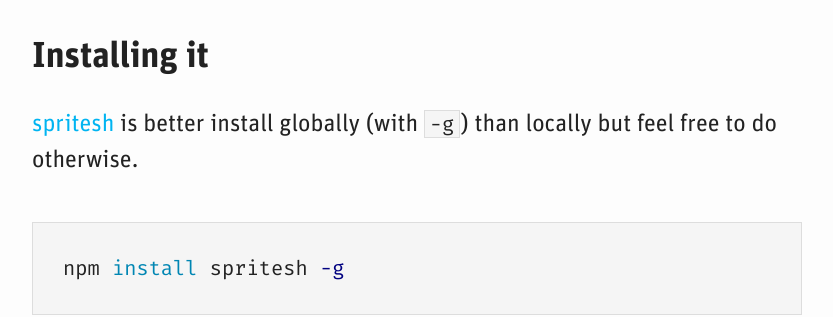
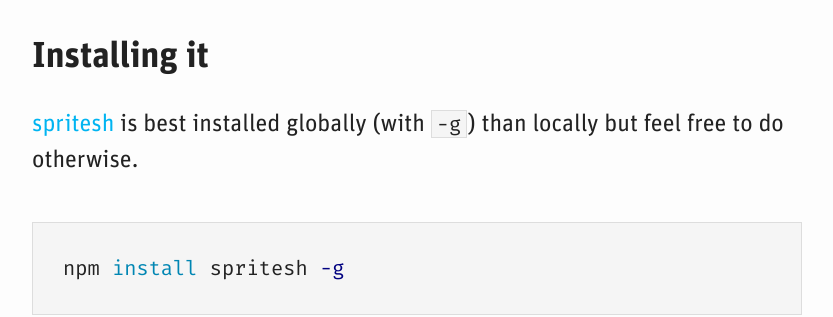
Before and after one commit to edenspiekermann/espi-devblog, a Jekyll site: the page built from _posts/2016-02-10-introducing-spritesh.md, in a window 1280 px wide and 900 px high, scrolled down 995 px. Shown: the part 152-469 px from the top of the window, without its empty margins (223-1056 px from the left). Built offline with Jekyll 4.4.1, drawn with Linux system fonts in a browser that asks for light colours.

Commit message:
Fixed typo in “Introducing spritesh”

```diff
--- a/_posts/2016-02-10-introducing-spritesh.md
+++ b/_posts/2016-02-10-introducing-spritesh.md
@@ -16,7 +16,7 @@
 
 ## Installing it
 
-[spritesh](https://github.com/edenspiekermann/sprite.sh) is better install globally (with `-g`) than locally but feel free to do otherwise.
+[spritesh](https://github.com/edenspiekermann/sprite.sh) is best installed globally (with `-g`) than locally but feel free to do otherwise.
 
 {% highlight sh %}
 npm install spritesh -g
```
